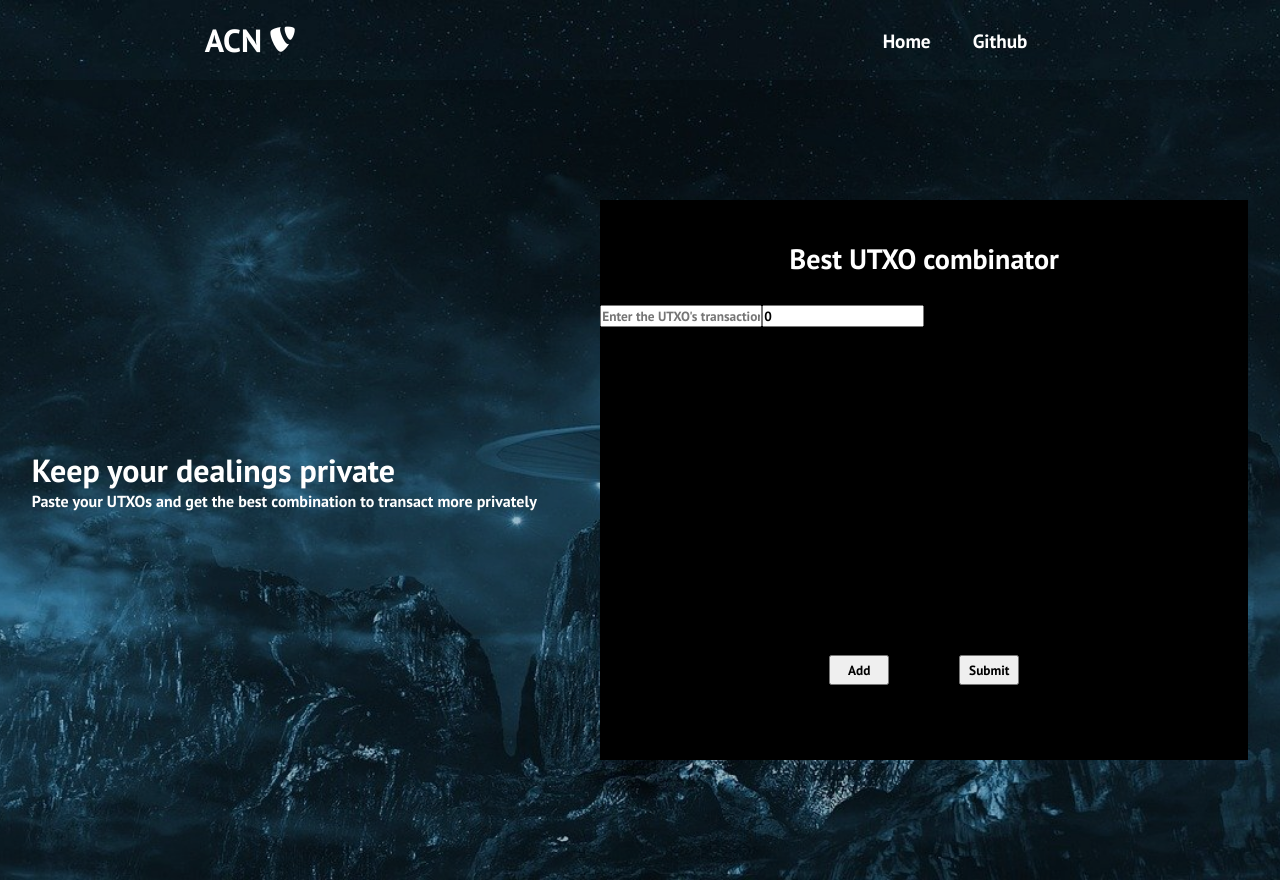
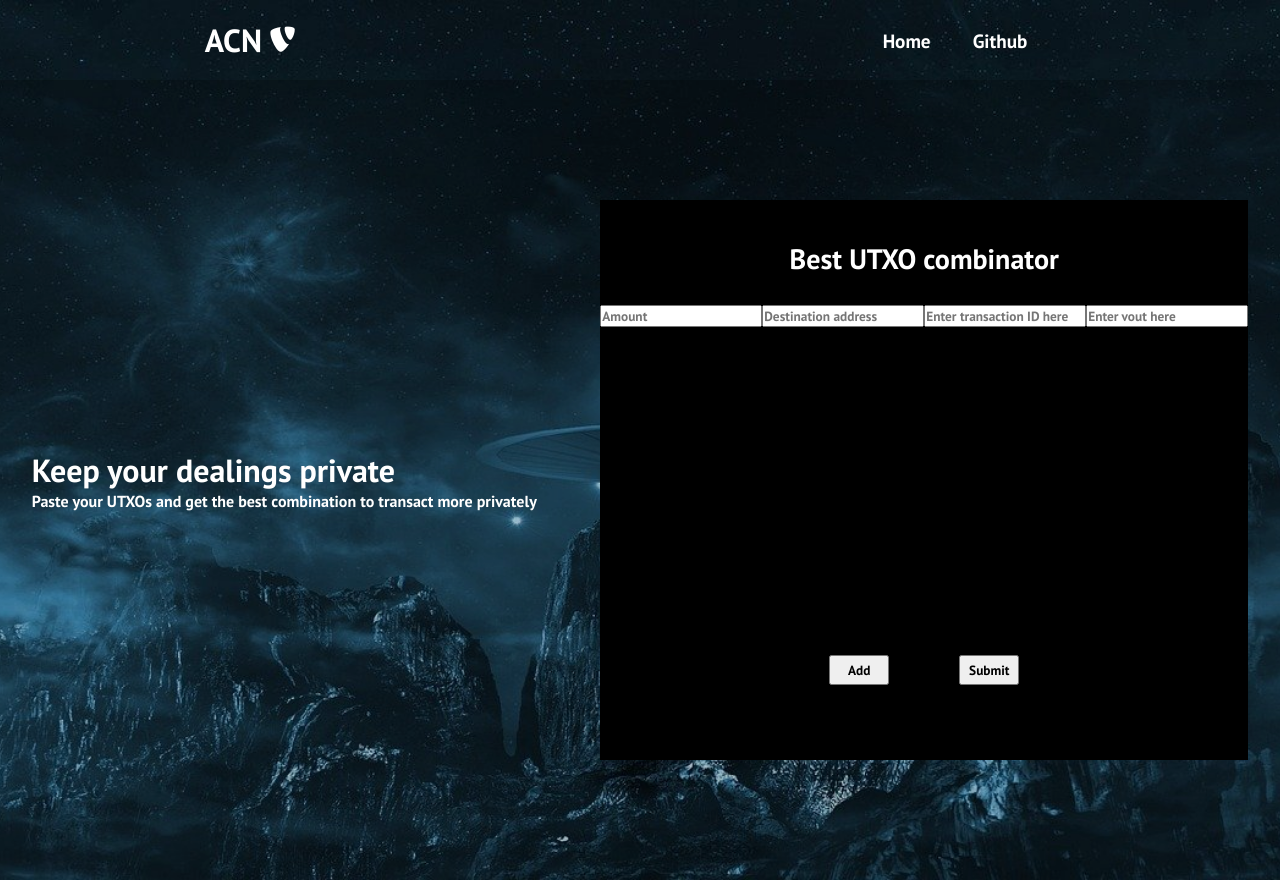
Before and after one commit to Jennycj/anti-chainanalysis, a React (Create React App) app in the folder client/anti-chainanalysis/: page / in a window 1280 px wide. Built offline with nearby package versions, Linux system fonts and the light colour scheme; the HTML template or start-up script is replaced by a standard one.

Commit message:
update user input form

```diff
--- a/client/anti-chainanalysis/src/components/Form.tsx
+++ b/client/anti-chainanalysis/src/components/Form.tsx
@@ -1,45 +1,56 @@
-
-
-
 import React, { ChangeEvent, useState } from "react";
 import './Form.css'
 
 function Form() {
     interface UtxoProps {
-        transactionID: string;
-        vout: number;
+        txid?: string;
+        vout?: string;
+        index?: string;
       }
 
     interface InfoProps {
         address: string;
-        amount: number;
+        amount: string;
     }
-    const [inputList, setInputList] = useState<Array<UtxoProps>>([{ transactionID: "", vout: 0 }]);
-    const [amountList, setAmountList] = useState<Array<InfoProps>>([{ amount: 0, address: "" }]);
+    const [inputList, setInputList] = useState<Array<UtxoProps>>([{ txid: "", vout: "" }]);
+    const [amountList, setAmountList] = useState<InfoProps>({ amount: "", address: "" });
 
-    // handle input change
-    const handleInputChange = (e: ChangeEvent<HTMLInputElement>, index: number) => {
 
-        console.log(e, index)
-        const { name, value } = e.target;
-        const list = [...inputList];
-        // const obj = list[index]
-        // console.log(name)
-        // obj[name as keyof UtxoProps] = value;
-        // list[index][name] = value;
-        setInputList(list);
-    };
-    const handleAmountChange = (e: ChangeEvent<HTMLInputElement>, index: number) => {
-        const { name, value } = e.target;
-        const list = [...amountList];
-        // console.log(list);
+    const onChangeTxidHandler = (e:ChangeEvent<HTMLInputElement>, i: number, param: string) => {
+        setInputList((prev) => {
+           let newInputList:any = [...prev]
+           if(param === "txid") {
+               let newInput = {...newInputList[i], txid: e.target.value}
+               newInputList[i] = newInput
+               return newInputList;
+           }
+           if(param === "vout") {
+               let newInput = {...newInputList[i], vout: e.target.value}
+               newInputList[i] = newInput
+               return newInputList;
+           }
 
-        // list[index][name] = value;
-        setAmountList(list);
-    };
+        }
+        )
+    }
+
+    const onChangeAmountHandler = (e:ChangeEvent<HTMLInputElement>, param: string) => {
+        setAmountList((prev:any) => {
+           if(param === "amount") {
+              let newInput = {...prev, amount: e.target.value}
+               return newInput;
+           }
+           if(param === "address") {
+                let newInput = {...prev, address: e.target.value}
+                return newInput;
+            }
+
+        }
+        )
+    }
 
     // handle click event of the Remove button
-    const handleRemoveClick = (index: number) => {
+    const handleRemoveClick = (e:React.MouseEvent<HTMLButtonElement, MouseEvent>, index: number) => {
         const list = [...inputList];
         list.splice(index, 1);
         setInputList(list);
@@ -47,46 +58,63 @@ function Form() {
 
     // handle click event of the Add button
     const handleAddClick = () => {
-        // setInputList([...inputList, { transactionID: "", vout: "" }]);
+        setInputList( () =>  [...inputList, { txid: "", vout: "" }]);
+
     };
+
+    const handleSubmitClick = () => {
+        const data = [inputList, amountList]
+        console.log(data);
+
+        return data;
+    }
+
+
 
     return (
         <div className="form">
             <h3 className='form-header'>Best UTXO combinator</h3>
             <div className="wrapper">
+            <div className="box">
+                <input
+                    name="amount"
+                    placeholder="Amount"
+                    onChange={(e) => onChangeAmountHandler(e, "amount")}
+                />
+                <input
+                    name="address"
+                    placeholder="Destination address"
+                    onChange={(e) => onChangeAmountHandler(e, "address")}
+                />
+            </div>
             {inputList.map((x:UtxoProps , i:number) => {
                 return (
-                        <div className="box">
+                            <div className="box" key={i}>
                                 <input
                                     name="transactionID"
-                                placeholder="Enter the UTXO's transaction ID here"
-                                value={x.transactionID}
-                                // value={""}
-                                defaultValue={""}
-                                onChange={e => handleInputChange(e, i)}
+                                    placeholder="Enter transaction ID here"
+                                    onChange={(e) => onChangeTxidHandler(e, i, "txid")}
                                 />
                                 <input
                                     className="ml10"
                                     name="Index"
-                                placeholder="Enter the UTXO's index/vout here"
-                                value={x.vout}
-                                onChange={e => handleInputChange(e, i)}
+                                    placeholder="Enter vout here"
+                                    onChange={(e) => onChangeTxidHandler(e, i, "vout")}
                                 />
                                 <div className="btn-box">
                                     {inputList.length !== 1 && <button
                                         className="mr10"
-                                    onClick={() => handleRemoveClick(i)}>Remove</button>}
+                                        onClick={(e) => handleRemoveClick(e,i)}>Remove</button>}
                                     {/* {inputList.length - 1 === i && <button onClick={handleAddClick}>Add</button>} */}
                                 </div>
                             </div>
-
                         );
             })}
 
             </div>
             <div className='btn-wrapper'>
                 <button onClick={handleAddClick}>Add</button>
-                <button>Submit</button>
+                <button onClick={handleSubmitClick}>Submit</button>
             </div>
 
             {/* <div style={{ marginTop: 20 }}>{JSON.stringify(inputList)}</div> */}
```
Lines whose indentation alone changed are shown as unchanged.
